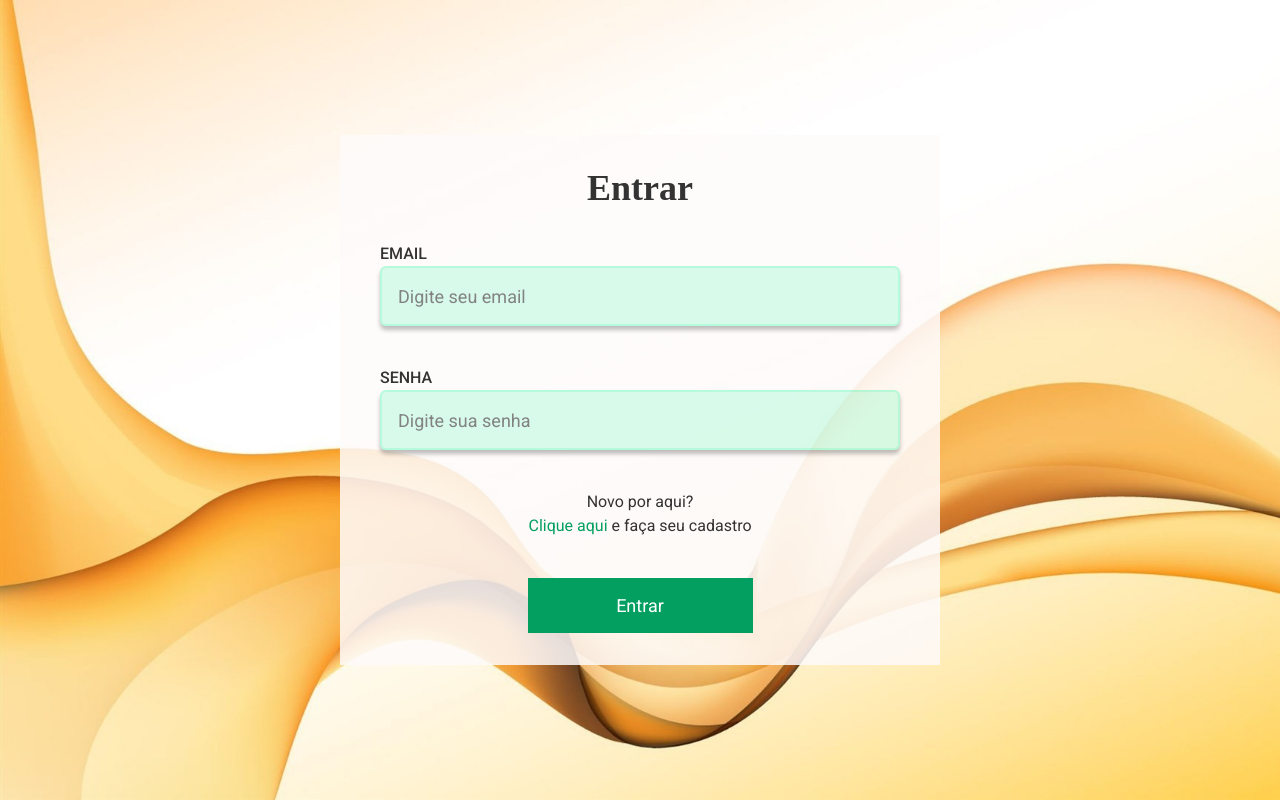
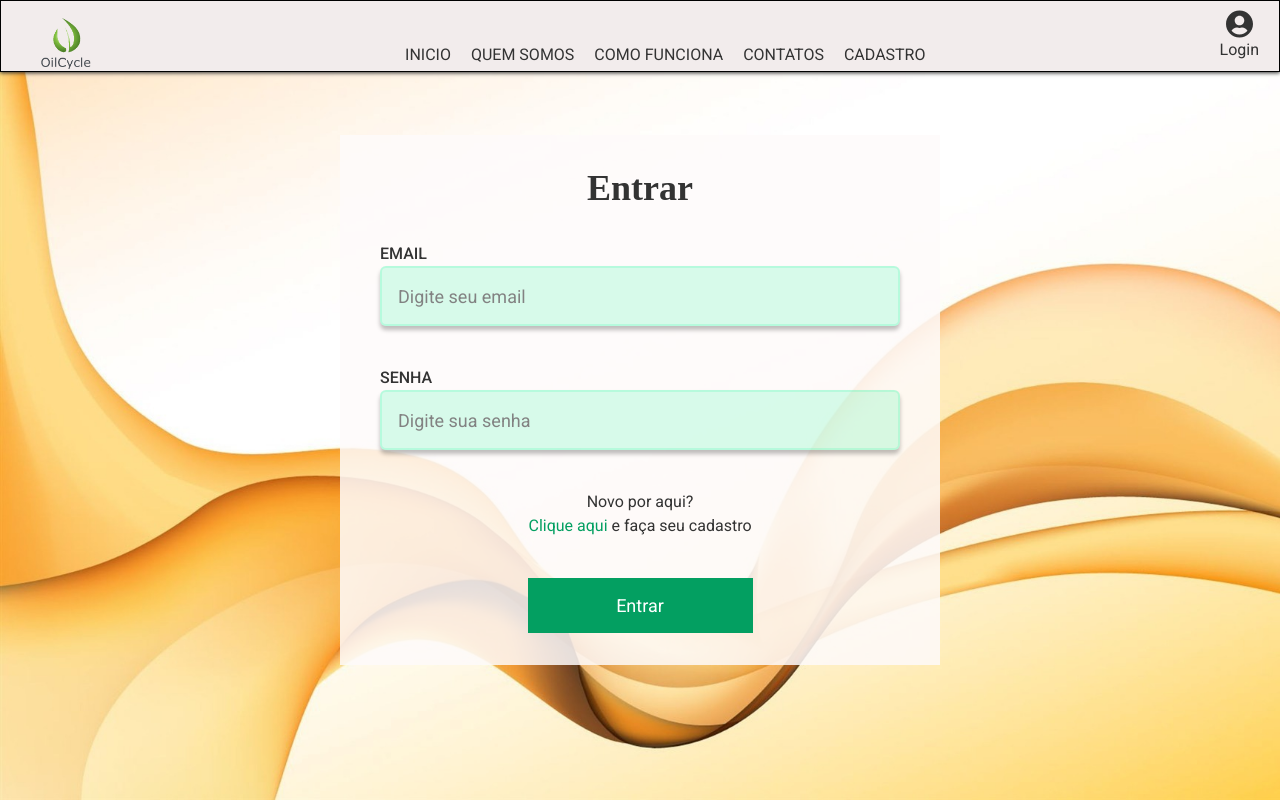
Before and after one commit to caioclavico/Oil-Cycle, a React (Create React App) app: page /login in a window 1280 px wide. Built offline with nearby package versions, Linux system fonts and the light colour scheme; a web font is replaced by a local one.

Commit message:
fix: header with the correct reference

```diff
--- a/src/components/Header/Menu.tsx
+++ b/src/components/Header/Menu.tsx
@@ -8,6 +8,7 @@ import {
   Text,
   VStack,
 } from "@chakra-ui/react";
+import { useLocation } from "react-router-dom";
 
 interface IMenuProps {
   isOpen: boolean;
@@ -15,6 +16,13 @@ interface IMenuProps {
 }
 
 export const Menu = ({ isOpen, onClose }: IMenuProps) => {
+  const location = useLocation();
+  let isHome = true;
+
+  if (location.pathname !== "/") {
+    isHome = false;
+  }
+
   return (
     <Drawer placement="left" onClose={onClose} isOpen={isOpen}>
       <DrawerOverlay />
@@ -23,19 +31,39 @@ export const Menu = ({ isOpen, onClose }: IMenuProps) => {
         <DrawerBody>
           <VStack spacing="5">
             <Text as="button">
-              <Link href="#top">INICIO</Link>
+              {isHome ? (
+                <Link href="#">INICIO</Link>
+              ) : (
+                <Link href="/">INICIO</Link>
+              )}
             </Text>
             <Text as="button">
-              <Link href="#about-us">QUEM SOMOS</Link>
+              {isHome ? (
+                <Link href="#about-us">QUEM SOMOS</Link>
+              ) : (
+                <Link href="/#about-us">QUEM SOMOS</Link>
+              )}
             </Text>
             <Text as="button">
-              <Link href="#how-it-works">COMO FUNCIONA</Link>
+              {isHome ? (
+                <Link href="#how-it-works">COMO FUNCIONA</Link>
+              ) : (
+                <Link href="/#how-it-works">COMO FUNCIONA</Link>
+              )}
             </Text>
             <Text as="button">
-              <Link href="#contact">CONTATOS</Link>
+              {isHome ? (
+                <Link href="#contact">CONTATOS</Link>
+              ) : (
+                <Link href="/#contact">CONTATOS</Link>
+              )}
             </Text>
             <Text as="button">
-              <Link href="#register">CADASTRO</Link>
+              {isHome ? (
+                <Link href="#register">CADASTRO</Link>
+              ) : (
+                <Link href="/#register">CADASTRO</Link>
+              )}
             </Text>
           </VStack>
         </DrawerBody>
--- a/src/components/Header/index.tsx
+++ b/src/components/Header/index.tsx
@@ -8,9 +8,10 @@ import {
   useDisclosure,
   useMediaQuery,
 } from "@chakra-ui/react";
+import { useRef } from "react";
 import { FaUserCircle } from "react-icons/fa";
 import { GiHamburgerMenu } from "react-icons/gi";
-import { useHistory } from "react-router-dom";
+import { useHistory, useLocation, useParams } from "react-router-dom";
 import logo from "../../assets/Logo.png";
 import { Menu } from "./Menu";
 
@@ -18,6 +19,12 @@ export const Header = () => {
   const { isOpen, onClose, onToggle } = useDisclosure();
   const [isLargerThan769] = useMediaQuery("(min-width: 769px)");
   const history = useHistory();
+  const location = useLocation();
+  let isHome = true;
+
+  if (location.pathname !== "/") {
+    isHome = false;
+  }
 
   return (
     <Flex
@@ -43,19 +50,39 @@ export const Header = () => {
           <Flex alignItems="flex-end">
             <HStack spacing="5">
               <Text as="button" _hover={{ transform: "translateY(-4px)" }}>
-                <Link href="#">INICIO</Link>
+                {isHome ? (
+                  <Link href="#">INICIO</Link>
+                ) : (
+                  <Link href="/">INICIO</Link>
+                )}
               </Text>
               <Text as="button" _hover={{ transform: "translateY(-4px)" }}>
-                <Link href="#about-us">QUEM SOMOS</Link>
+                {isHome ? (
+                  <Link href="#about-us">QUEM SOMOS</Link>
+                ) : (
+                  <Link href="/#about-us">QUEM SOMOS</Link>
+                )}
               </Text>
               <Text as="button" _hover={{ transform: "translateY(-4px)" }}>
-                <Link href="#how-it-works">COMO FUNCIONA</Link>
+                {isHome ? (
+                  <Link href="#how-it-works">COMO FUNCIONA</Link>
+                ) : (
+                  <Link href="/#how-it-works">COMO FUNCIONA</Link>
+                )}
               </Text>
               <Text as="button" _hover={{ transform: "translateY(-4px)" }}>
-                <Link href="#contact">CONTATOS</Link>
+                {isHome ? (
+                  <Link href="#contact">CONTATOS</Link>
+                ) : (
+                  <Link href="/#contact">CONTATOS</Link>
+                )}
               </Text>
               <Text as="button" _hover={{ transform: "translateY(-4px)" }}>
-                <Link href="#register">CADASTRO</Link>
+                {isHome ? (
+                  <Link href="#register">CADASTRO</Link>
+                ) : (
+                  <Link href="/#register">CADASTRO</Link>
+                )}
               </Text>
             </HStack>
           </Flex>
--- a/src/pages/Home/index.tsx
+++ b/src/pages/Home/index.tsx
@@ -9,7 +9,7 @@ import {
   useMediaQuery,
   VStack,
 } from "@chakra-ui/react";
-import { useHistory } from "react-router-dom";
+import { useHistory, useLocation } from "react-router-dom";
 import oilHome from "../../assets/oil-home.jpg";
 import oilBg from "../../assets/oleo2.jpg";
 import { Header } from "../../components/Header";
--- a/src/pages/Login/index.tsx
+++ b/src/pages/Login/index.tsx
@@ -64,6 +64,7 @@ export const Login = () => {
   };
   return (
     <>
+      <Header />
       <Flex
         height="100vh"
         justifyContent="center"
--- a/src/pages/Signup/index.tsx
+++ b/src/pages/Signup/index.tsx
@@ -8,6 +8,7 @@ export const Signup = () => {
 
   return (
     <>
+      <Header />
       <Flex
         id="about-us"
         h="100vh"
```
